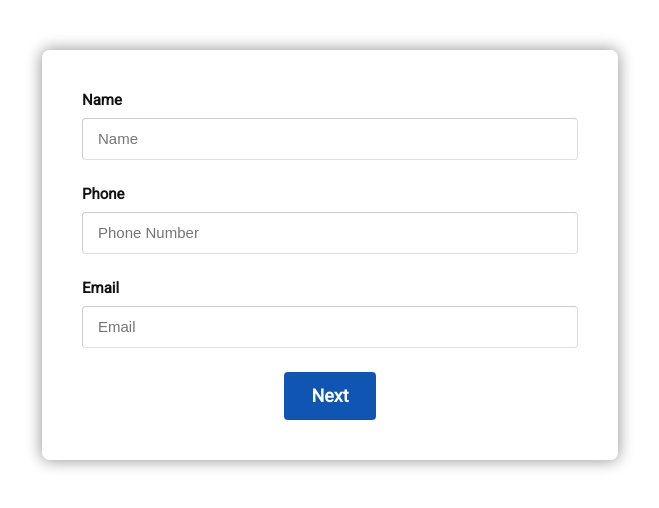
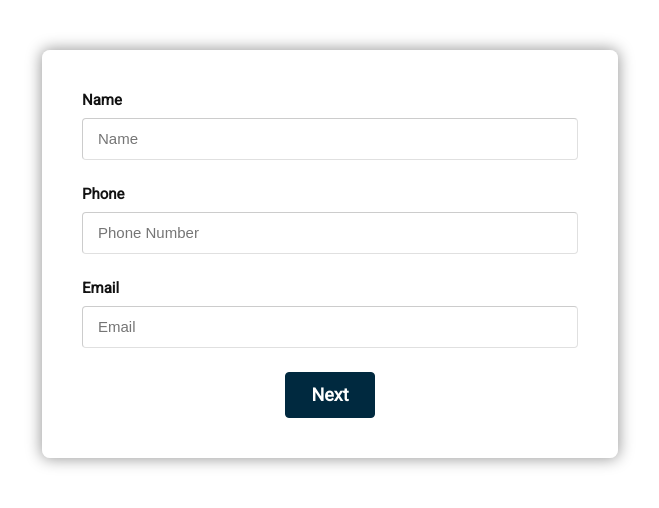
Before and after one commit to pranydotin/Quiz, a plain HTML site: page index.html in a window 1280 px wide. Shown: the whole page, without its empty margins (310-969 px from the left). Drawn offline with nearby package versions, Linux system fonts and the light colour scheme.

Commit message:
changed button colors

```diff
--- a/style.css
+++ b/style.css
@@ -13,6 +13,7 @@ html {
 
 body {
   font-family: "Roboto", sans-serif;
+  overflow-x: hidden;
 }
 /*form styles*/
 #msform {
@@ -37,7 +38,7 @@ body {
   border-radius: 8px;
   padding: 40px;
   /* background: rgba(0, 0, 0, 0.8); */
-  background-color: #fffd;
+  background-color: #ffffff73;
   backdrop-filter: blur(10px);
 
   /*stacking fieldsets above each other*/
@@ -53,11 +54,11 @@ body {
 /*buttons*/
 #msform .action-button {
   border-radius: 4px;
-  border-color: rgba(0, 0, 0, 0);
+  border: 1px solid #00293f;
   color: rgb(255, 255, 255);
   font-family: inherit;
   font-style: normal;
-  background-color: rgb(17, 85, 178);
+  background-color: #00293f;
   padding: 10px 25px;
   line-height: 1.32;
   cursor: pointer;
@@ -68,8 +69,9 @@ body {
 #msform .action-button:hover,
 #msform .action-button:focus {
   /* box-shadow: 0 0 0 2px white, 0 0 0 3px #2a20b8; */
-  border-color: #176ce1;
-  background-color: #2962b1;
+  border-color: #00293f;
+  color: #00293f;
+  background-color: transparent;
 }
 /*headings*/
 .fs-title {
```
